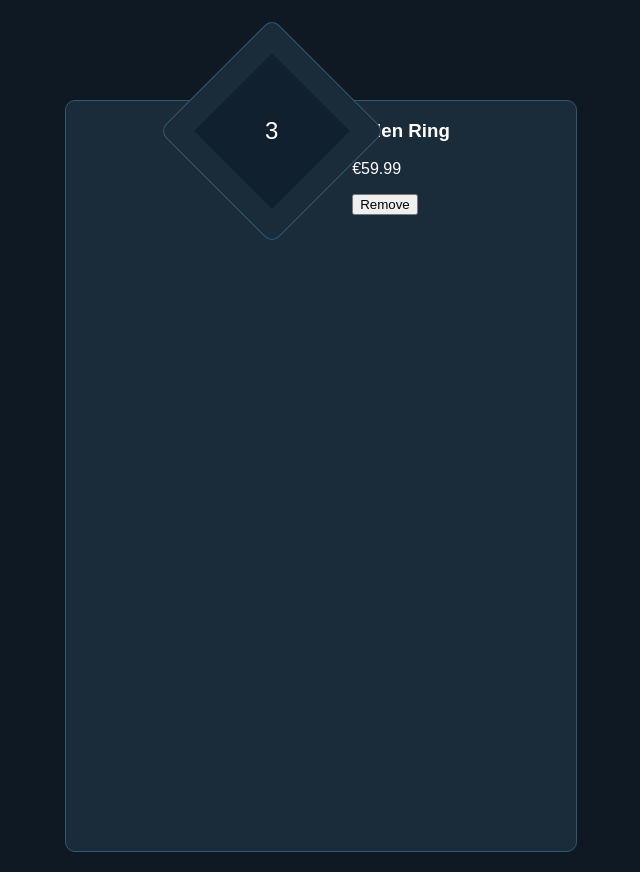
After one commit to Goosen5/PalDeals, a PHP site: template src/Views/basket.php in a window 1280 px wide. The commit adds this page. Shown: the whole page, without its empty margins (319-959 px from the left). Run offline with PHP 8.4, Linux system fonts and the light colour scheme; the template is opened without the code that fills it, so the values that code supplies are empty; some libraries are stand-ins or nearby versions.

Commit message:
feat(basket-page): add basket page frontend with layout

```diff
--- /dev/null
+++ b/src/Views/basket.php
@@ -0,0 +1,32 @@
+<!DOCTYPE html>
+<html lang="en">
+<head>
+    <meta charset="UTF-8">
+    <meta name="viewport" content="width=device-width, initial-scale=1.0">
+    <title><?php echo APP_NAME ?? 'PalDeals'; ?></title>
+    <link rel="stylesheet" href="/assets/css/basket.css">
+</head>
+<body>
+    <header>
+        <div class="header-separator"></div>
+    </header>
+    <main>
+        <div class="main-panel">
+            <div class="count-diamond"> <!--rotated div to act as a diamond-->
+                <div class="count-diamond-inner"> <!--inner div to rotate back the text-->
+                    <span class="count">3</span>
+                </div>
+            </div>
+            <div class="basket-items">
+                <div class="basket-item">
+                    <div class="item-info">
+                        <h3 class="item-title">Elden Ring</h3>
+                        <p class="item-price">€59.99</p>
+                    </div>
+                <button class="remove-button">Remove</button>
+                </div>
+            </div>
+
+        </div>
+    </div>
+</main>
```
Also changed, not shown: public/assets/css/basket.css (added), public/assets/css/home.css.
